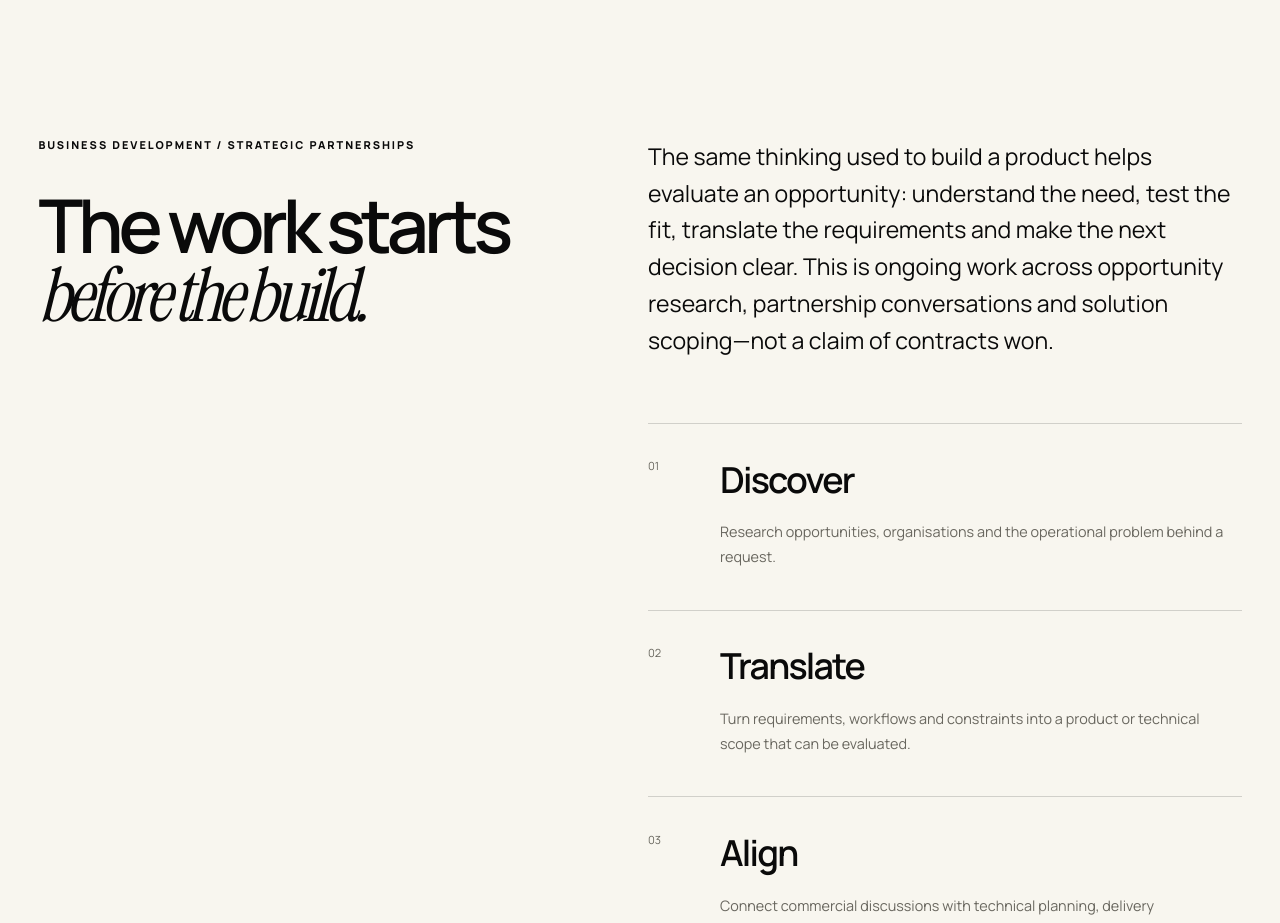
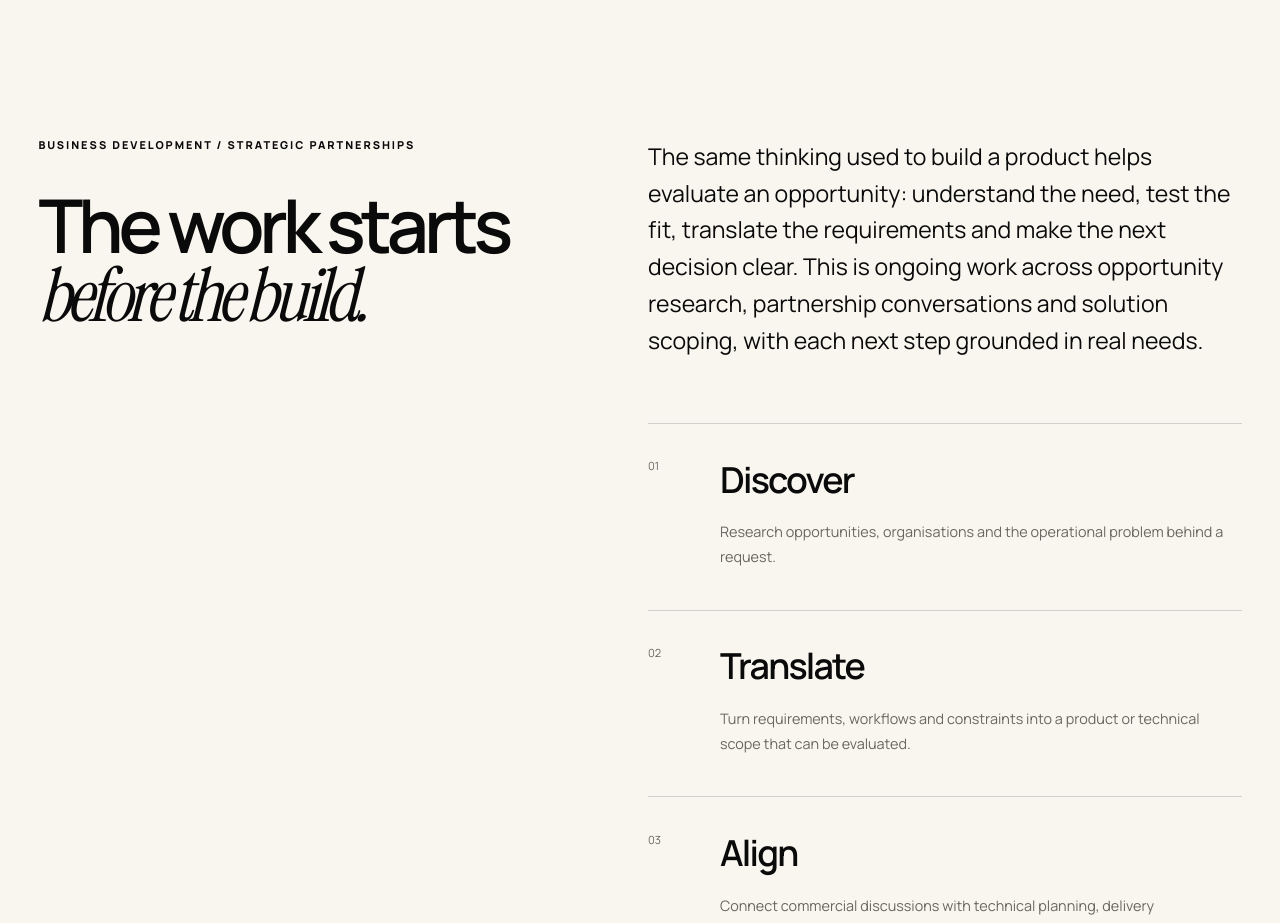
Before and after one commit to omarkhair70-droid/omar-khair-portfolio, a Next.js app: page /about in a window 1280 px wide. Shown: the part 1880-2803 px from the top of the page. Built offline with nearby package versions, Linux system fonts and the light colour scheme; no server answers.

Commit message:
Refine partnership narrative for public About page

```diff
--- a/app/about/page.tsx
+++ b/app/about/page.tsx
@@ -74,7 +74,7 @@ export default function AboutPage() {
             <p className="opportunity-practice__lead">
               The same thinking used to build a product helps evaluate an opportunity: understand the need, test the fit,
               translate the requirements and make the next decision clear. This is ongoing work across opportunity
-              research, partnership conversations and solution scoping—not a claim of contracts won.
+              research, partnership conversations and solution scoping, with each next step grounded in real needs.
             </p>
             <div className="opportunity-practice__steps">
               {opportunitySteps.map(([title, description], index) => (
```
